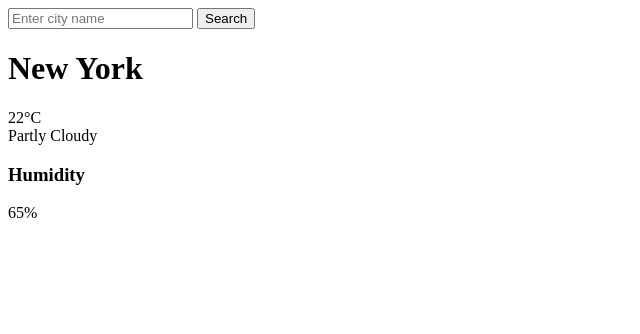
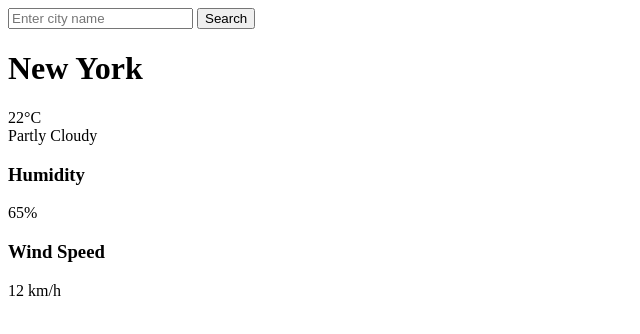
Before and after one commit to tariqbayan/Weather-APP, a plain HTML site: page index.html in a window 1280 px wide. Shown: the whole page, without its empty margins (0-640 px from the left). Drawn offline with Linux system fonts and the light colour scheme.

Commit message:
i add the second div with content in details dev

```diff
--- a/index.html
+++ b/index.html
@@ -21,6 +21,10 @@
                     <h3>Humidity</h3>
                     <p>65%</p>
                 </div>
+                <div class="detail-item">
+                    <h3>Wind Speed</h3>
+                    <p>12 km/h</p>
+                </div>
             </div>
          </div>
         </div>
```
